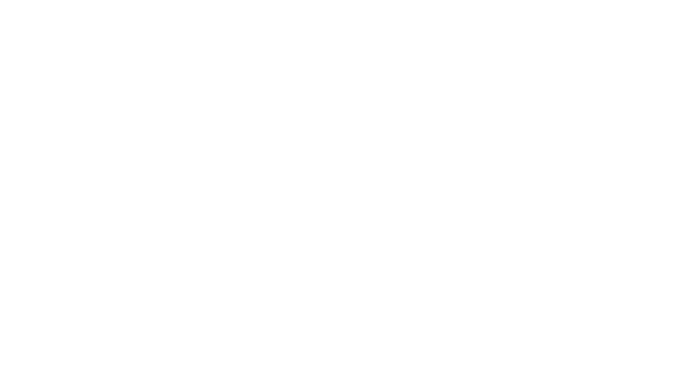
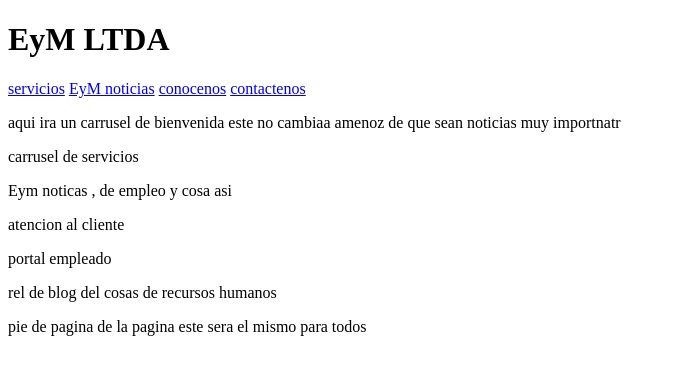
Before and after one commit to edferoca/EyM-page-2023, a plain HTML site: page index.html in a window 1280 px wide. Shown: the whole page, without its empty margins (0-676 px from the left). Drawn offline with Linux system fonts and the light colour scheme.

Commit message:
añadiendo zonas guias

```diff
--- a/index.html
+++ b/index.html
@@ -1 +1,52 @@
 <!DOCTYPE html>
+<head>
+    <meta charset="UTF-8">
+    <title>EyM servicios generales Home</title>
+    <meta name="description" content="inicio EyM aseo y servicios de limpieza">
+    <html lang="es"></html>
+
+</head>
+<body>
+    <header>
+        <h1>EyM LTDA</h1>
+		<nav>
+			<a href="index.html" class = "active">servicios</a>
+			<a href="teams.html">EyM noticias</a>
+			<a href="history.html">conocenos</a>
+			<a href="http://www.usaultimate.org/index.html" target="_blank">contactenos</a>
+		</nav>
+
+    </header>
+    <main>
+
+        <aside>
+            <p>aqui ira un carrusel de bienvenida este no cambiaa amenoz de que sean noticias muy importnatr</p>
+
+        </aside>
+        <section>
+            <p>carrusel de servicios </p>
+        </section>
+    </main>
+    <section>
+        <aside>
+            <p>Eym noticas , de empleo y cosa asi </p>
+        </aside>
+        <div>
+            <section>
+                <p>atencion al cliente</p>
+            </section>
+            <section>
+                <p> portal empleado</p>
+            </section>
+        </div>
+    </section>
+    <article>
+        <p> rel de  blog del  cosas de recursos humanos</p>
+
+    </article>
+    <footer>
+        <p>pie de pagina de la pagina este sera el mismo para todos</p>
+
+    </footer>
+
+</body>
```
Also changed, not shown: img/logopequeñoEyM.jpg (added).
